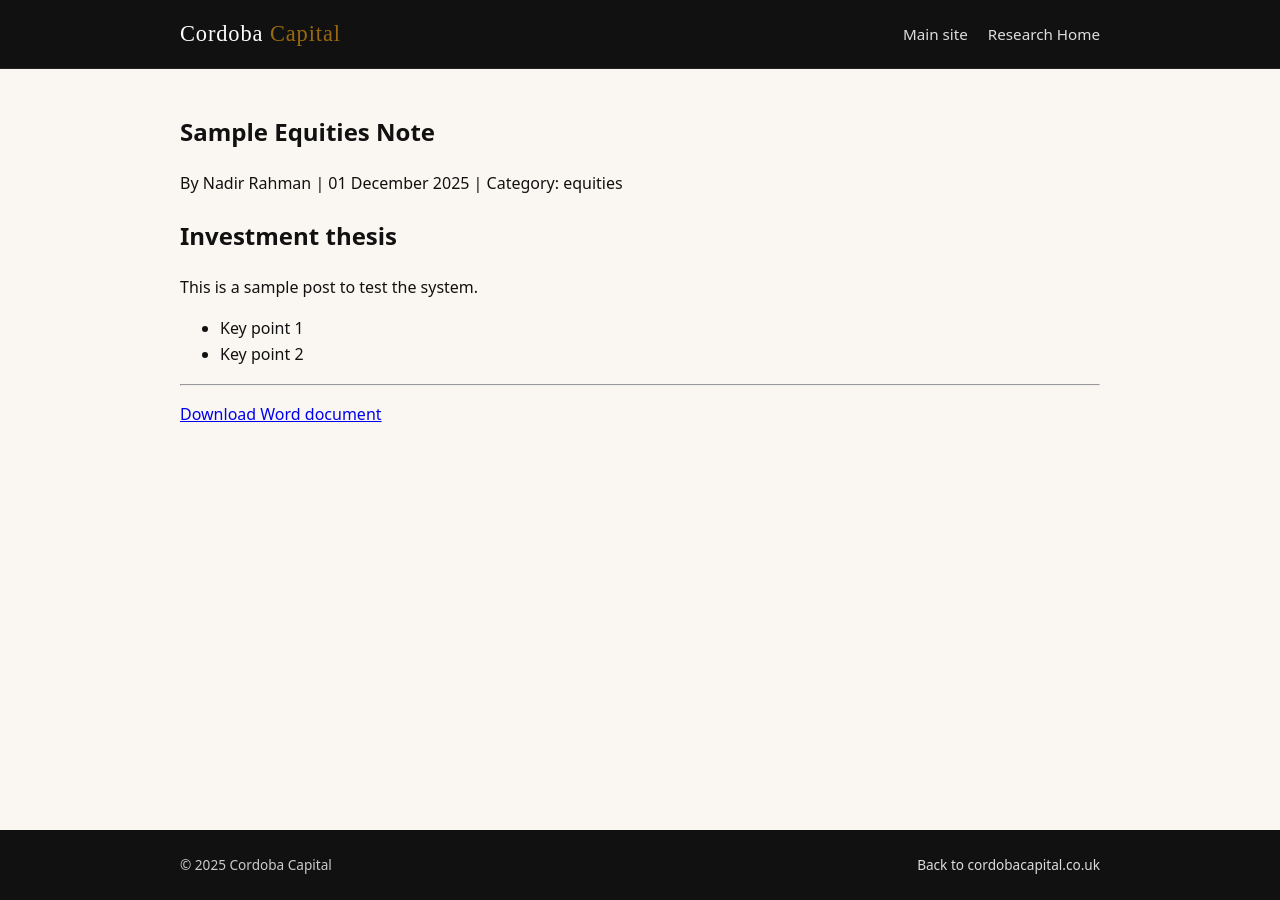
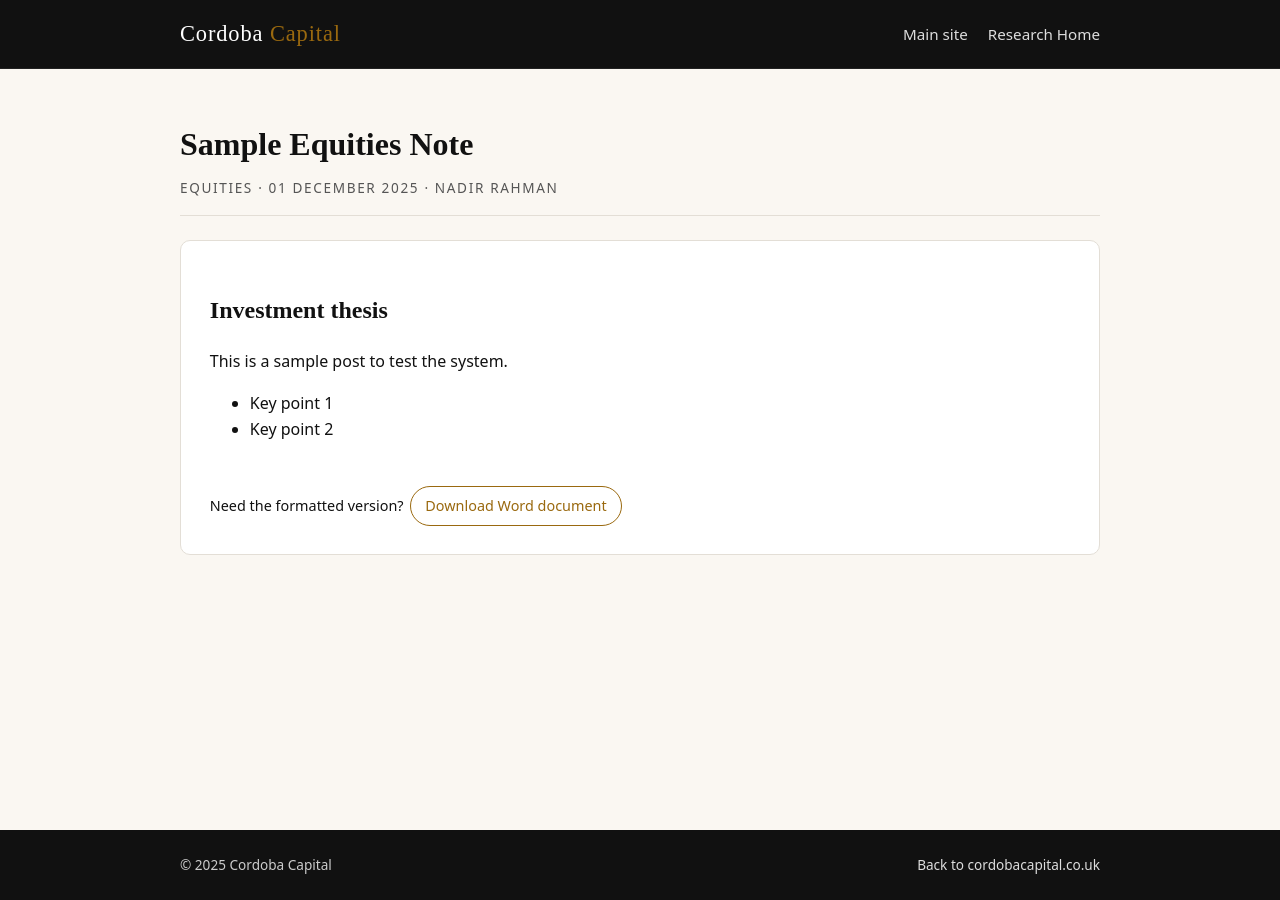
Before and after one commit to nadirrahman01/cordoba-research, a Jekyll site: the page built from _posts/2025-12-01-sample-equities-note.md, in a window 1280 px wide. Built offline with Jekyll 4.4.1, drawn with Linux system fonts in a browser that asks for light colours.

Commit message:
Update post.html

```diff
--- a/_layouts/post.html
+++ b/_layouts/post.html
@@ -3,17 +3,22 @@ layout: default
 ---
 
 <article>
-  <h2>{{ page.title }}</h2>
-  <p>By {{ page.author }} | {{ page.date | date: "%d %B %Y" }} | Category: {{ page.category }}</p>
+  <header class="article-header">
+    <h1 class="article-title">{{ page.title }}</h1>
+    <div class="article-meta">
+      {{ page.category | upcase }} · {{ page.date | date: "%d %B %Y" }} · {{ page.author }}
+    </div>
+  </header>
 
-  <div>
+  <div class="article-body">
     {{ content }}
+
+    <div class="download-docx">
+      {% assign slug = page.path | split: "/" | last | replace: ".md", "" %}
+      <span>Need the formatted version?</span>
+      <a href="{{ "/docs/" | append: slug | append: ".docx" | relative_url }}">
+        Download Word document
+      </a>
+    </div>
   </div>
-
-  <hr>
-
-  {% assign slug = page.path | split: "/" | last | replace: ".md", "" %}
-  <p>
-    <a href="/docs/{{ slug }}.docx">Download Word document</a>
-  </p>
 </article>
```
